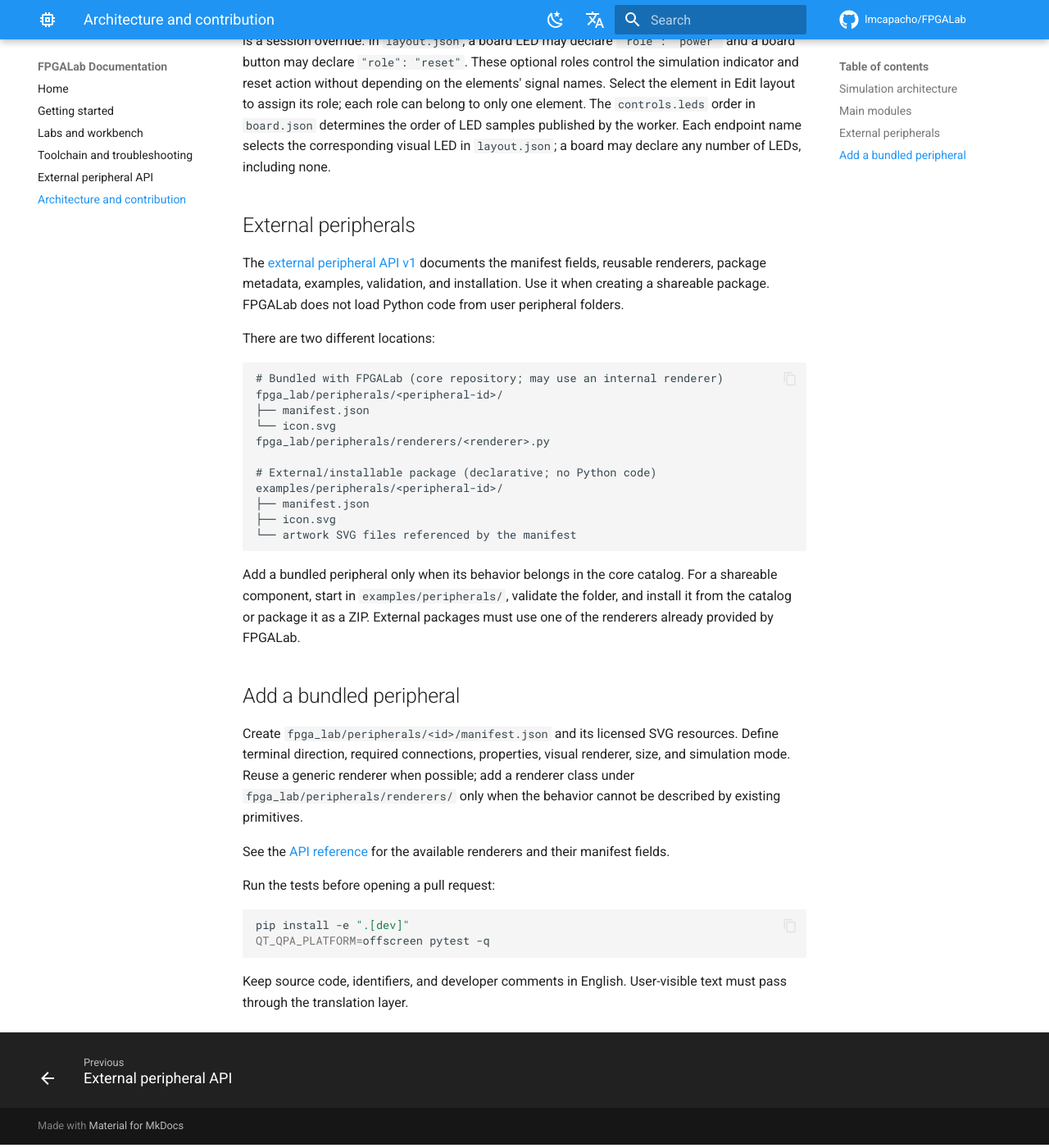
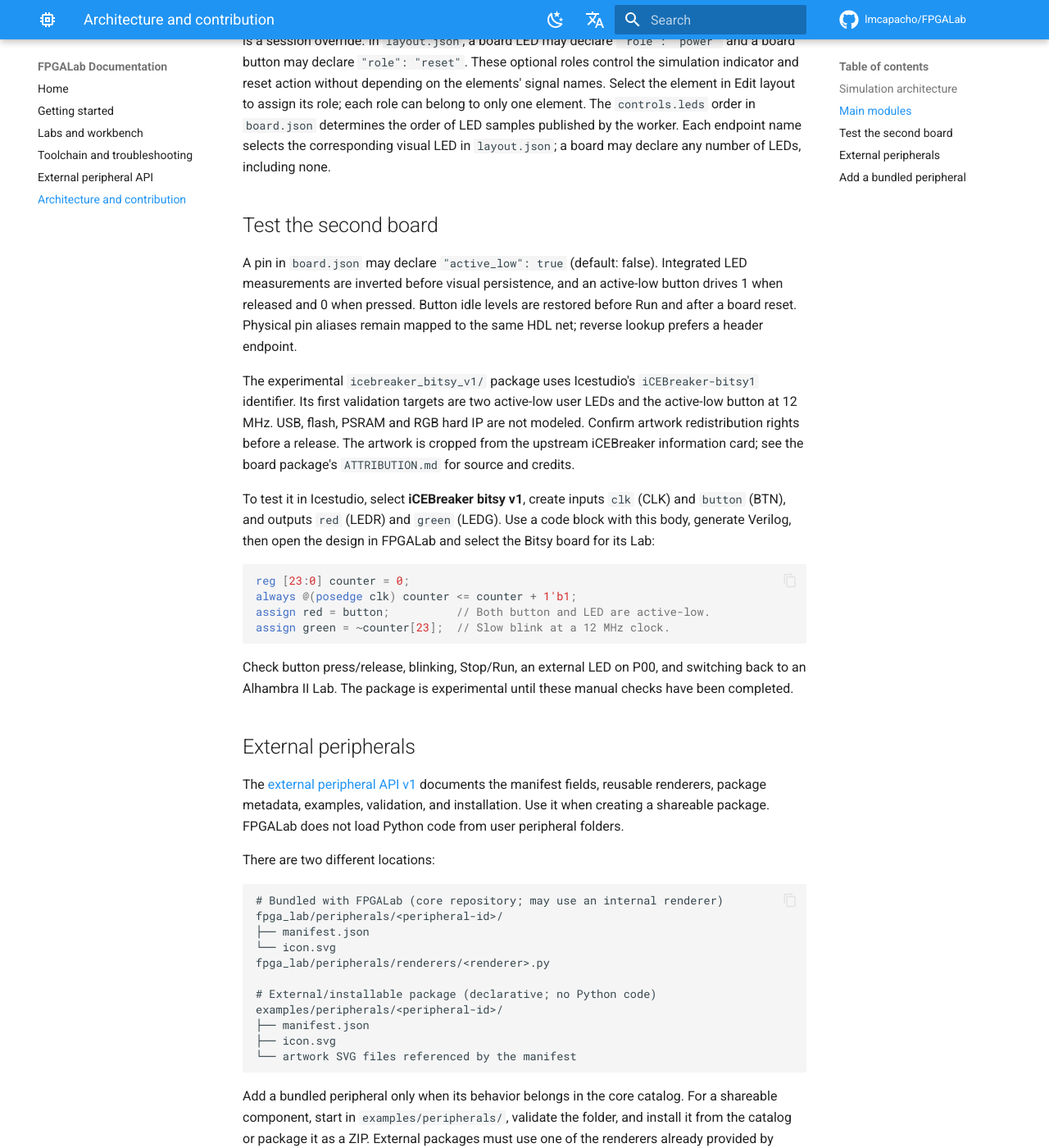
Before and after one commit to lmcapacho/FPGALab, an MkDocs documentation site: the page built from docs/en/development.md, in a window 1280 px wide and 1400 px high, scrolled down 2260 px. Shown: the whole window at 82% size. Built offline with MkDocs 1.6.1 and Material for MkDocs 9.7.7, drawn with Linux system fonts in a browser that asks for light colours; comment, search, counter and statistics services are not loaded.

Commit message:
Add experimental iCEBreaker Bitsy board support

````diff
--- a/docs/en/development.md
+++ b/docs/en/development.md
@@ -99,6 +99,37 @@
 published by the worker. Each endpoint name selects the corresponding visual
 LED in `layout.json`; a board may declare any number of LEDs, including none.
 
+## Test the second board
+
+A pin in `board.json` may declare `"active_low": true` (default: false).
+Integrated LED measurements are inverted before visual persistence, and an
+active-low button drives 1 when released and 0 when pressed. Button idle levels
+are restored before Run and after a board reset. Physical pin aliases remain
+mapped to the same HDL net; reverse lookup prefers a header endpoint.
+
+The experimental `icebreaker_bitsy_v1/` package uses Icestudio's
+`iCEBreaker-bitsy1` identifier. Its first validation targets are two active-low
+user LEDs and the active-low button at 12 MHz. USB, flash, PSRAM and RGB hard IP
+are not modeled. Confirm artwork redistribution rights before a release.
+The artwork is cropped from the upstream iCEBreaker information card; see
+the board package's `ATTRIBUTION.md` for source and credits.
+
+To test it in Icestudio, select **iCEBreaker bitsy v1**, create inputs `clk`
+(CLK) and `button` (BTN), and outputs `red` (LEDR) and `green` (LEDG).
+Use a code block with this body, generate Verilog, then open the design in
+FPGALab and select the Bitsy board for its Lab:
+
+```verilog
+reg [23:0] counter = 0;
+always @(posedge clk) counter <= counter + 1'b1;
+assign red = button;          // Both button and LED are active-low.
+assign green = ~counter[23];  // Slow blink at a 12 MHz clock.
+```
+
+Check button press/release, blinking, Stop/Run, an external LED on P00, and
+switching back to an Alhambra II Lab. The package is experimental until these
+manual checks have been completed.
+
 ## External peripherals
 
 The [external peripheral API v1](peripheral-api.md) documents the manifest fields, reusable renderers, package metadata, examples, validation, and installation. Use it when creating a shareable package. FPGALab does not load Python code from user peripheral folders.
--- a/pyproject.toml
+++ b/pyproject.toml
@@ -36,6 +36,8 @@
     "assets/boards/*/*.svg",
     "assets/boards/*/*.json",
     "assets/boards/*/*.pcf",
+    "assets/boards/*/*.xdc",
+    "assets/boards/*/*.md",
     "assets/icons/*.svg",
     "assets/icons/*.png",
     "assets/icons/*.ico",
````
Also changed, not shown: CHANGELOG.md (+2 -0 lines), docs/en/getting-started.md (+1 -1 lines), docs/es/development.md (+32 -0 lines), docs/es/getting-started.md (+1 -1 lines), fpga_lab/assets/boards/icebreaker_bitsy_v1/ATTRIBUTION.md (added, +21 -0 lines), 12 other files.
